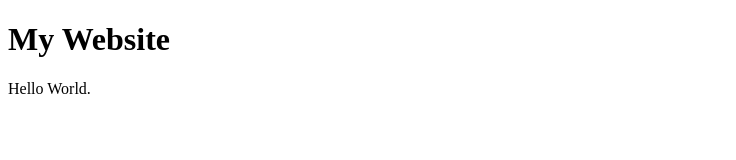
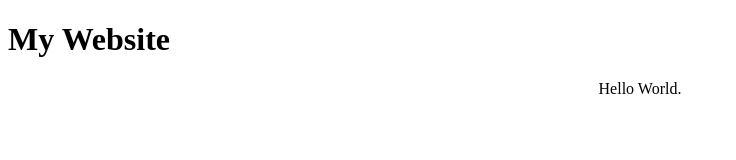
Before and after one commit to GerardTolentino/index.html, a plain HTML site: page index.html in a window 1280 px wide. Shown: the whole page, without its empty margins (0-736 px from the left). Drawn offline with Linux system fonts and the light colour scheme.

Commit message:
Update index.html

```diff
--- a/index.html
+++ b/index.html
@@ -2,7 +2,7 @@
 <html>
 <body>
 
-<h1>My Website</h1>
+<h1>My Website</h1><center>
 <p>Hello World.</p>
 
 </body>
```
